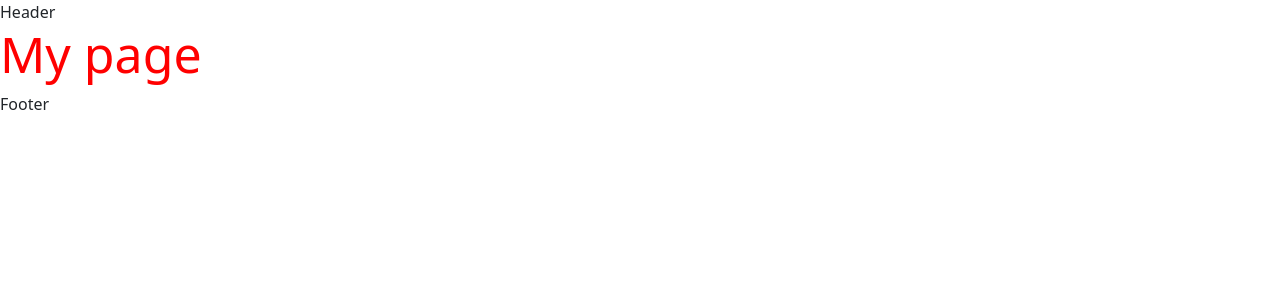
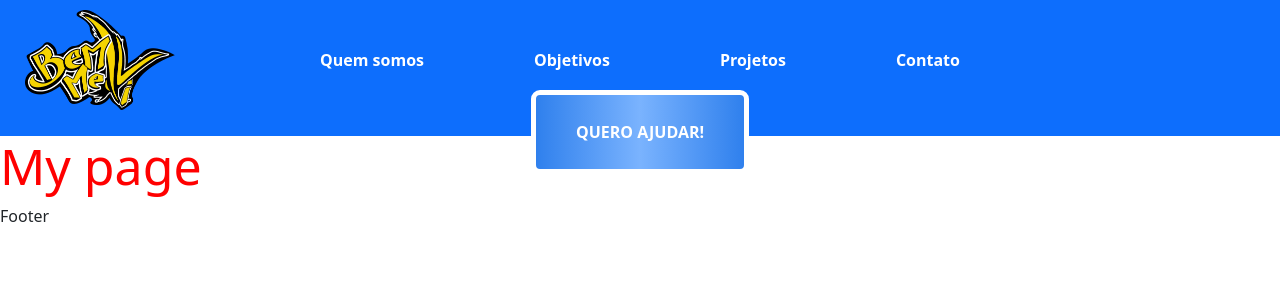
Before and after one commit to eduardopinheiromr/bem-me-vi, a Next.js app: page / in a window 1280 px wide. Shown: the top 300 px of the page. Built offline with nearby package versions, Linux system fonts and the light colour scheme.

Commit message:
wip header

```diff
--- a/src/components/Header.tsx
+++ b/src/components/Header.tsx
@@ -1,10 +1,121 @@
-import React from "react";
+import Image from "next/image";
+import Link from "next/link";
+import logoImage from "../../public/assets/images/logo.png";
+import styled from "styled-components";
 
-const Header = () => {
+const NavMenu = styled.nav`
+  display: flex;
+  position: relative;
+  justify-content: center;
+  min-height: 120px;
+  padding: 0 25%;
+
+  .logo {
+    position: absolute;
+    left: 25px;
+    top: 10px;
+  }
+
+  ul {
+    padding: 0;
+    list-style: none;
+    align-items: center;
+    justify-content: space-between;
+    width: 100%;
+    max-width: 980px;
+
+    li a {
+      text-decoration: none;
+      color: #fff;
+      font-weight: bold;
+    }
+  }
+
+  .menu-mobile-btn {
+    position: absolute;
+    right: 25px;
+    top: 30px;
+  }
+
+  .bmv-primary-btn {
+    position: absolute;
+    top: 90px;
+  }
+  li .bmv-primary-btn {
+    position: relative;
+    top: 0;
+  }
+
+  .menu-btn {
+    filter: invert(100);
+  }
+  .menu-mobile-btn.menu-btn {
+    background: red;
+  }
+`;
+
+type Props = {
+  toggleMenu: boolean;
+  setToggleMenu: (show: boolean) => void;
+};
+
+const Header = ({ toggleMenu, setToggleMenu }: Props) => {
+  const links = [
+    { label: "Quem somos", href: "#" },
+    { label: "Objetivos", href: "#" },
+    { label: "Projetos", href: "#" },
+    { label: "Contato", href: "#" },
+  ];
   return (
-    <div>
-      <div>Header</div>
-    </div>
+    <header>
+      <NavMenu className="bg-primary">
+        <Link href="/" passHref>
+          <div className="logo" onClick={() => setToggleMenu(false)}>
+            <Image
+              height={100}
+              width={150}
+              src={logoImage}
+              alt="Logo Bem Me Vi"
+            />
+          </div>
+        </Link>
+        <div
+          className="menu-mobile-btn d-md-none"
+          onClick={() => setToggleMenu(!toggleMenu)}
+        >
+          <Image
+            className="menu-btn"
+            src="/assets/icons/menu.svg"
+            alt="Menu hamburguer para dispositivos móveis"
+            height={50}
+            width={50}
+          />
+        </div>
+        <ul
+          className={`flex-column flex-md-row pt-5 mt-5 pt-md-0 mt-md-0 d-md-flex ${
+            toggleMenu ? "d-flex" : "d-none"
+          }`}
+        >
+          {links.map((link, key) => (
+            <li key={key} className="py-5" onClick={() => setToggleMenu(false)}>
+              <a href={link.href}>{link.label}</a>
+            </li>
+          ))}
+          <li className="d-block d-md-none">
+            <a
+              className="bmv-primary-btn"
+              href="#"
+              onClick={() => setToggleMenu(false)}
+            >
+              QUERO AJUDAR!
+            </a>
+          </li>
+        </ul>
+        <a className="bmv-primary-btn d-none d-md-block" href="#">
+          QUERO AJUDAR!
+        </a>
+      </NavMenu>
+    </header>
   );
 };
 
--- a/src/components/Layout.tsx
+++ b/src/components/Layout.tsx
@@ -1,20 +1,24 @@
 import Head from "next/head";
 import Header from "components/Header";
 import Footer from "components/Footer";
+import { useState } from "react";
 
 type Props = {
   children: JSX.Element | JSX.Element[];
 };
 
 const Layout = ({ children }: Props) => {
+  const [toggleMenu, setToggleMenu] = useState(false);
   return (
     <>
       <Head>
         <meta name="viewport" content="width=device-width, initial-scale=1" />
       </Head>
-      <Header />
-      <main className="overflow-hidden">{children}</main>
-      <Footer />
+      <Header toggleMenu={toggleMenu} setToggleMenu={setToggleMenu} />
+      <div onClick={() => toggleMenu && setToggleMenu(false)}>
+        <main className="overflow-hidden">{children}</main>
+        <Footer />
+      </div>
     </>
   );
 };
--- a/src/pages/_app.tsx
+++ b/src/pages/_app.tsx
@@ -2,9 +2,37 @@ import type { AppProps } from "next/app";
 import "bootstrap/dist/css/bootstrap.css";
 import Layout from "components/Layout";
 
+import { createGlobalStyle } from "styled-components";
+
+const GlobalStyle = createGlobalStyle`
+.bg-primary{
+  background: #2F80ED;
+}
+.text-primary{
+  color: #2F80ED;
+}
+  .bmv-primary-btn {
+    /* background: linear-gradient(90deg, #fbd408 0%, #ffefa0 50%, #fbd408 100%); */
+    background: linear-gradient(90deg, #2F80ED 0%, #7ab3fe 50%, #2F80ED 100%);
+    border: 5px solid #fff;
+    border-radius: 9px;
+    padding: 25px 40px;
+    display: flex;
+    justify-content: center;
+    align-items: center;
+    text-decoration: none;
+    color: #fff;
+    font-weight: bold;
+  }
+  .bmv-primary-btn:hover{
+    color: #fff;
+  }
+`;
+
 export default function MyApp({ Component, pageProps }: AppProps) {
   return (
     <Layout>
+      <GlobalStyle />
       <Component {...pageProps} />
     </Layout>
   );
```
Also changed, not shown: public/assets/icons/menu.svg (added), public/assets/images/logo.png (added).
